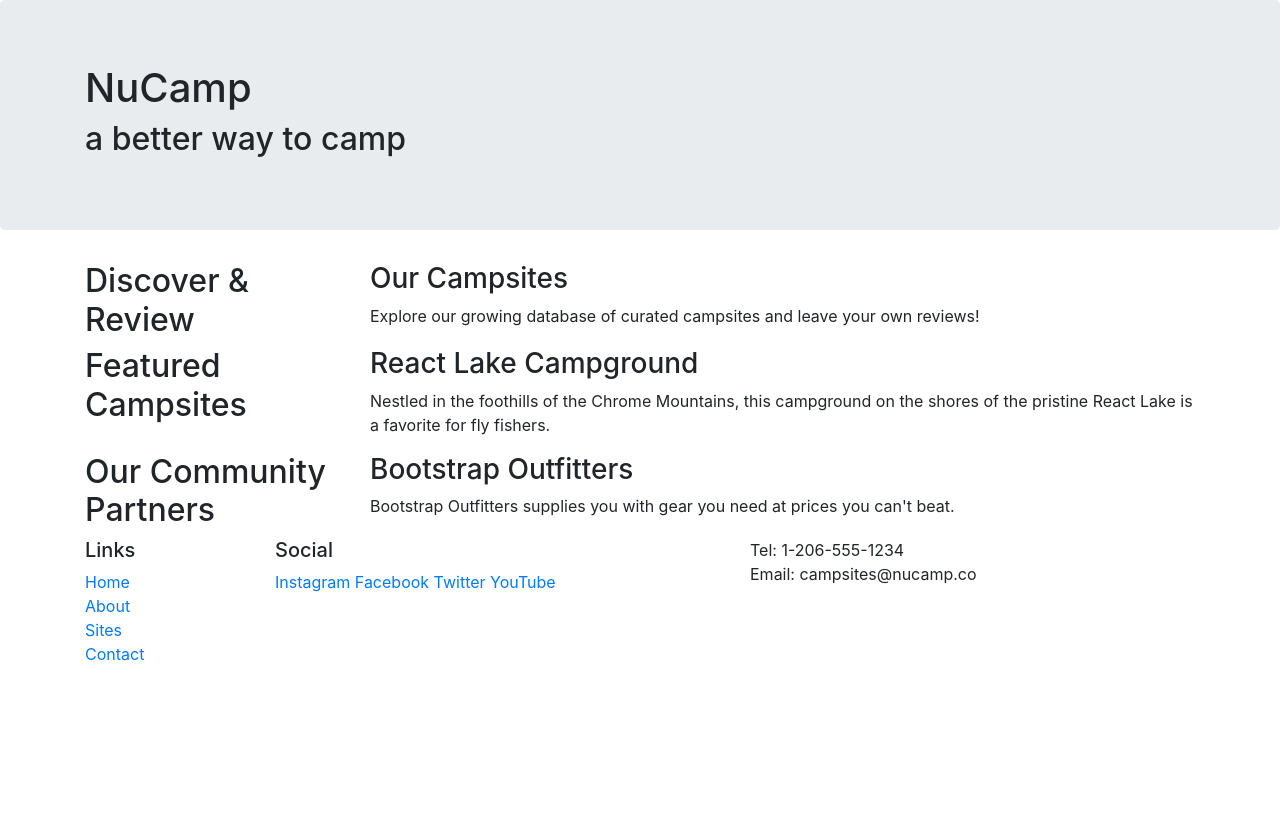
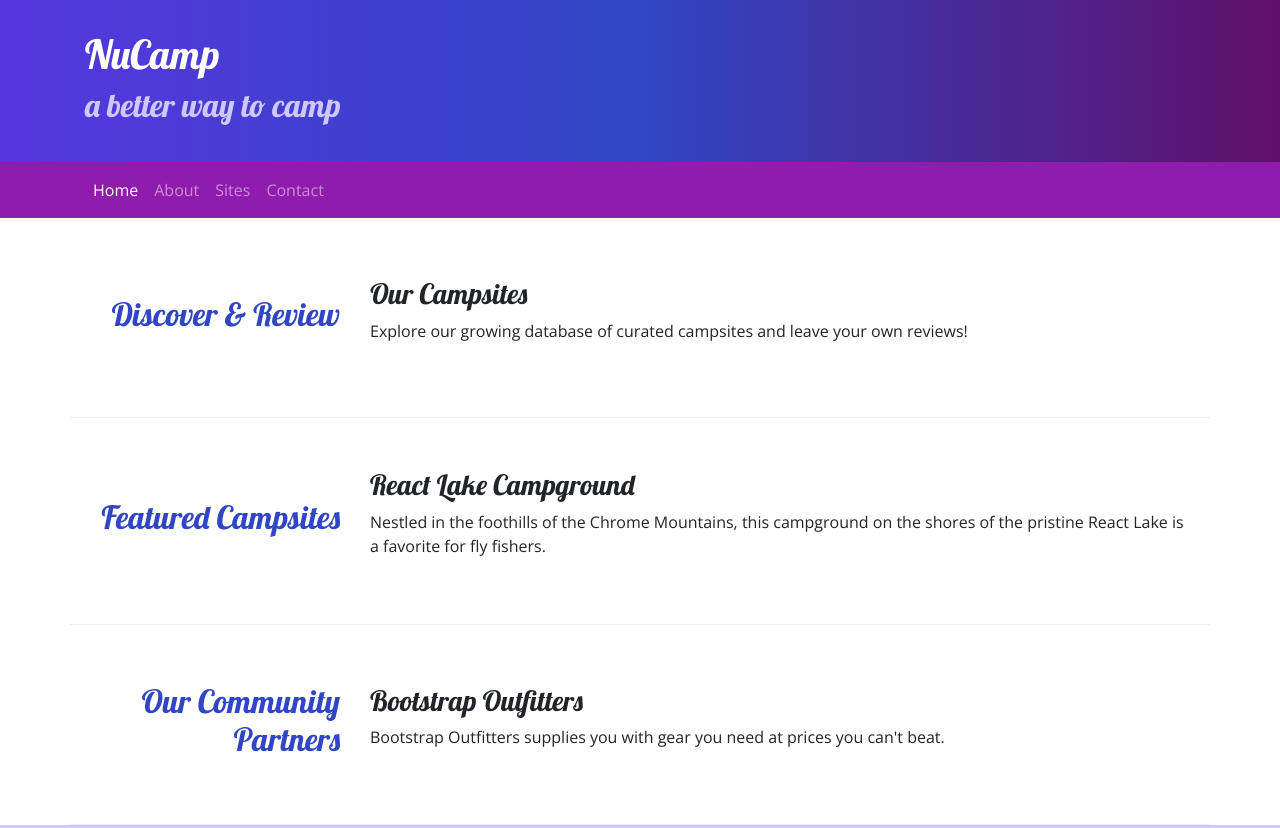
Before and after one commit to almonasterio/nucamp-bootstrap, a website: page index.html in a window 1280 px wide. Shown: the top 828 px of the page. Before the commit the page ends 800 px from the top, so only its background shows below. Drawn offline with nearby package versions, Linux system fonts and the light colour scheme.

Commit message:
navbar implemented

```diff
--- /dev/null
+++ b/css/styles.css
@@ -0,0 +1,43 @@
+.jumbotron {
+  color: "red";
+}
+
+body {
+  font-family: "Open Sans", sans-serif;
+}
+h1, h2, h3 {
+  font-family: "Lobster", cursive;
+}
+
+h1,h2,h3 {
+  color:"white"
+}
+
+h2 {
+  color: #3046C5;
+}
+
+header h2 {
+  color: #CEC8FF;
+}
+footer {
+  background-image: linear-gradient(#CEC8FF, white);
+  padding: 20px 0;
+}
+
+.jumbotron {
+  margin:0;
+  padding: 30px;
+  background-image: linear-gradient(to right, #5637DD, #3046C5, #60106B);
+  color: white;
+}
+
+.row-content {
+  padding: 50px 0;
+  border-bottom: 1px ridge;
+  min-height: 200px;
+}
+
+.navbar {
+  background-color: #901CAD;
+}
--- a/index.html
+++ b/index.html
@@ -8,15 +8,17 @@
 
   <!-- Bootstrap CSS -->
   <link rel="stylesheet" href="node_modules/bootstrap/dist/css/bootstrap.min.css" />
+  <link rel="stylesheet" href="https://fonts.googleapis.com/css?family=Lobster|Open+Sans" />
+  <link rel="stylesheet" href="css/styles.css" />
 
   <title>NuCamp: A Better Way To Camp</title>
 </head>
 
 <body>
 
-  <header class="jumbotron">
-    <div class='container'>
-      <div class='row'>
+  <header class="jumbotron jumbotron-fluid">
+    <div class='container '>
+      <div class='row '>
         <div class='col'>
           <h1>NuCamp</h1>
           <h2>a better way to camp</h2>
@@ -24,38 +26,53 @@
       </div>
     </div>
   </header>
+
+  <nav class='navbar navbar-expand-sm navbar-dark sticky-top'>
     <div class="container">
+      <button class="navbar-toggler ml-auto" type='button' data-toggle='collapse' data-target='nucampNavbar'><span
+          class="navbar-toggler-icon"></span></button>
+      <div class="navbar-collapse collapse">
+        <ul class='navbar-nav'>
+          <li class='nav-item active'><a class='nav-link' href="#">Home</a></li>
+          <li class='nav-item'><a class='nav-link' href="aboutus.html">About</a></li>
+          <li class='nav-item'><a class='nav-link' href="#">Sites</a></li>
+          <li class='nav-item'><a class='nav-link' href="#">Contact</a></li>
+        </ul>
+      </div>
+    </div>
+  </nav>
 
-
-    <div class='row'>
+  <div class="container ">
+    <div class='row row-content align-items-center'>
       <div class='col-sm-4 col-md-3'>
-        <h2>Discover & Review</h2>
+        <h2 class="text-sm-right">Discover & Review</h2>
       </div>
       <div class='col'>
         <h3>Our Campsites</h3>
-        <p>Explore our growing database of curated campsites and leave your own reviews!</p>
+        <p class="d-none d-sm-block">Explore our growing database of curated campsites and leave your own reviews!</p>
       </div>
     </div>
 
-    <div class='row'>
+    <div class='row row-content align-items-center'>
       <div class='col-sm-4 col-md-3'>
-        <h2>Featured Campsites</h2>
+        <h2 class="text-sm-right">Featured Campsites</h2>
 
       </div>
       <div class='col'>
         <h3>React Lake Campground</h3>
-        <p>Nestled in the foothills of the Chrome Mountains, this campground on the shores of the pristine React Lake is a
+        <p class="d-none d-sm-block">Nestled in the foothills of the Chrome Mountains, this campground on the shores of
+          the pristine React Lake is a
           favorite for fly fishers.</p>
       </div>
     </div>
 
-    <div class='row'>
+    <div class='row row-content align-items-center'>
       <div class='col-sm-4  col-md-3 '>
-        <h2>Our Community Partners</h2>
+        <h2 class="text-sm-right">Our Community Partners</h2>
       </div>
       <div class="col">
         <h3>Bootstrap Outfitters</h3>
-        <p>Bootstrap Outfitters supplies you with gear you need at prices you can't beat.</p>
+        <p class="d-none d-sm-block">Bootstrap Outfitters supplies you with gear you need at prices you can't beat.</p>
 
       </div>
     </div>
@@ -67,20 +84,20 @@
         <div class='col-4 col-sm-2'>
           <h5>Links</h5>
           <ul class="list-unstyled">
-           <li><a href="#">Home</a></li>
-           <li><a href="#">About</a></li>
+            <li><a href="index.html">Home</a></li>
+            <li><a href="aboutus.html">About</a></li>
             <li><a href="#">Sites</a></li>
             <li><a href="#">Contact</a></li>
           </ul>
         </div>
-       <div class='col-6 col-sm-5'>
+        <div class="col-6 col-sm-5 text-center">
           <h5>Social</h5>
           <a href="http://instagram.com/">Instagram</a>
           <a href="http://facebook.com/">Facebook</a>
           <a href="http://twitter.com/">Twitter</a>
           <a href="http://youtube.com/">YouTube</a>
         </div>
-       <div class='col-sm-4'>
+        <div class='col-sm-4 text-center'>
           Tel: 1-206-555-1234<br />
           Email: campsites@nucamp.co
         </div>
```
Also changed, not shown: aboutus.html (added, +106 -0 lines). Lines whose indentation alone changed are shown as unchanged.
